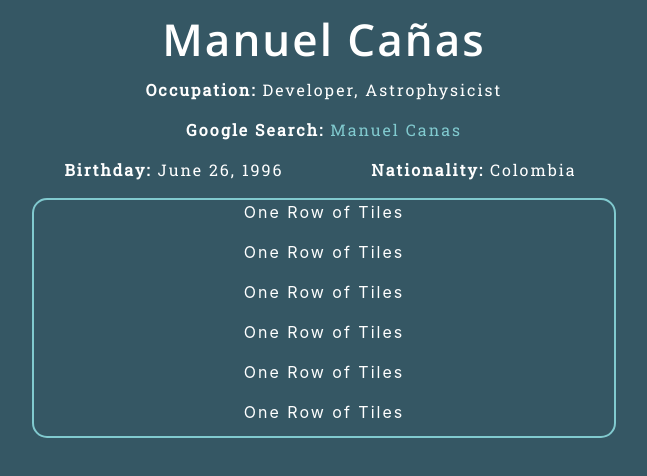
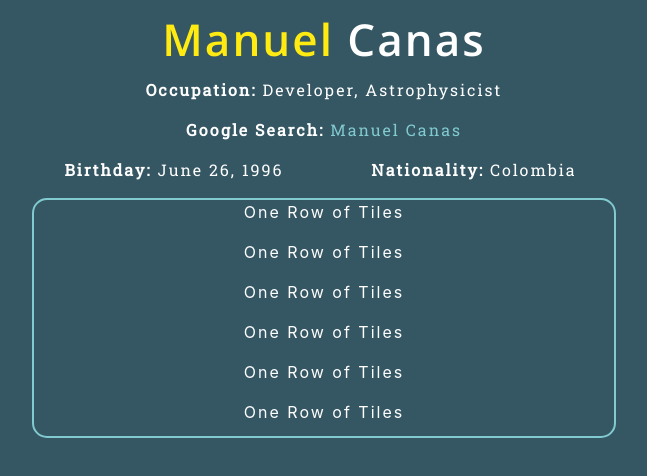
Before and after one commit to canasmh/NetWorthdle, a React (Create React App) app in the folder client/: page / in a window 1280 px wide. Shown: the top 476 px of the page, without its empty margins (316-963 px from the left). Built offline with nearby package versions, Linux system fonts and the light colour scheme.

Commit message:
Stle the celebrities name

```diff
--- a/client/src/Celeb.css
+++ b/client/src/Celeb.css
@@ -24,6 +24,14 @@ div.celeb-container a:hover {
     text-decoration: none;
 }
 
+.green {
+    color: #5A8F7B;
+  }
+
+  .gold {
+    color: #FFEA11;
+  }
+
 @media only screen and (min-width: 600px) {
     div.celeb-container h1 {
         font-size: 52px;
--- a/client/src/Celeb.js
+++ b/client/src/Celeb.js
@@ -8,7 +8,7 @@ function Celeb() {
 
     return (
         <div className="celeb-container">
-            <h1 >Manuel Cañas</h1>
+            <h1><span className="gold">Manuel</span> Canas</h1>
             <p><strong>Occupation:</strong> Developer, Astrophysicist</p>
             <Container>
                 <Row>
```
